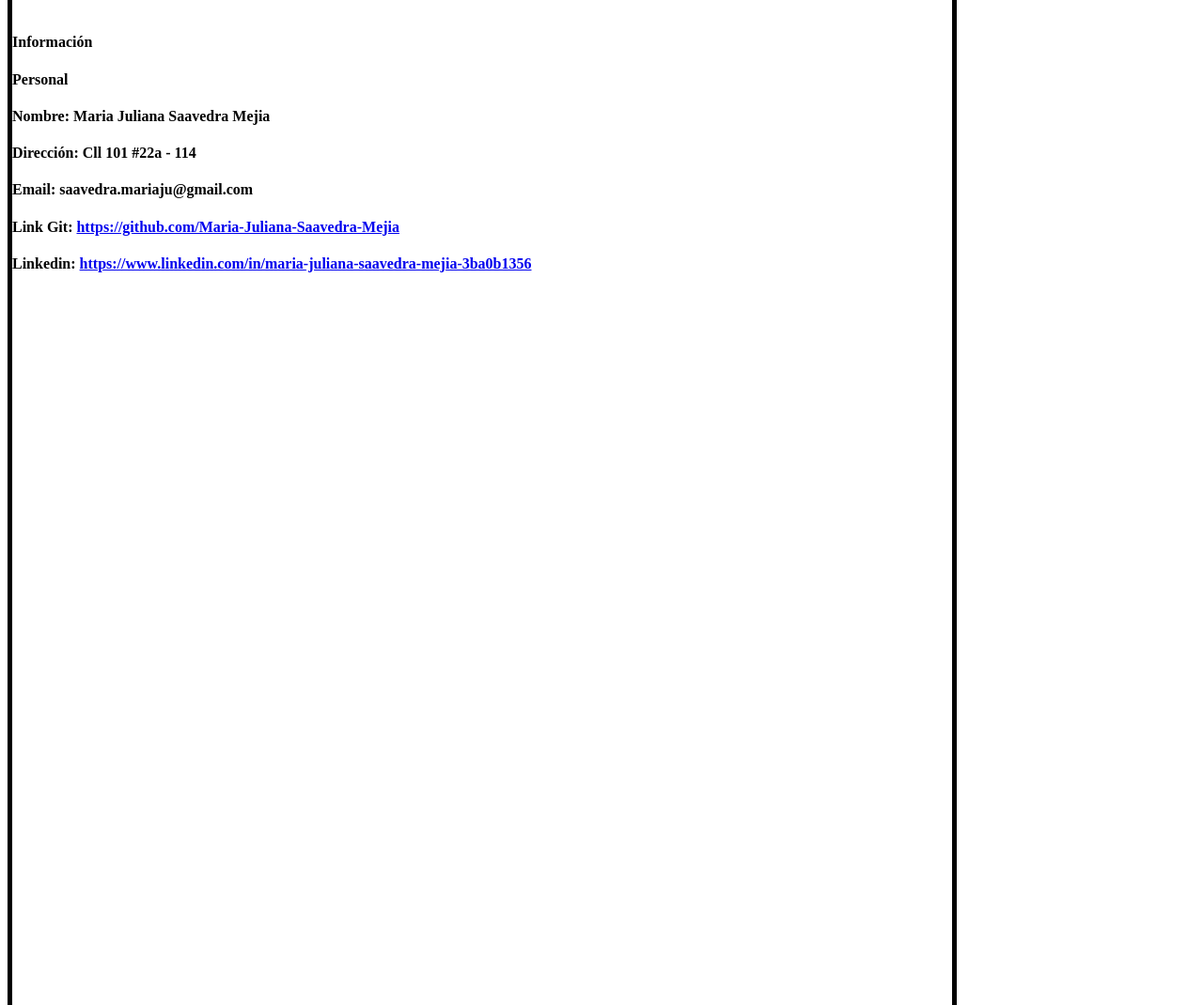
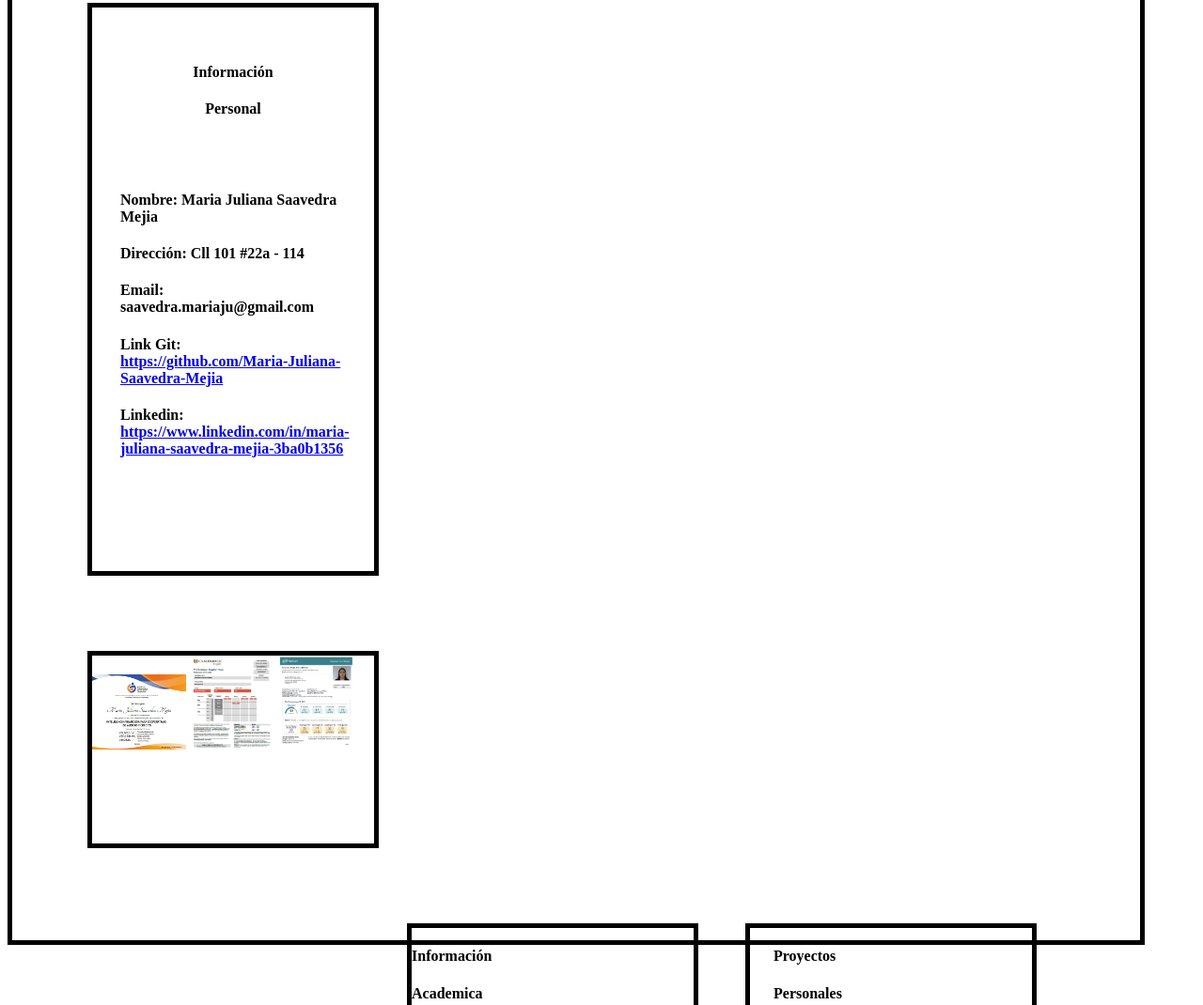
Before and after one commit to Maria-Juliana-Saavedra-Mejia/HTML_S1_SaavedraMaria, a plain HTML site: page DIA2/index.html in a window 1280 px wide. Shown: the part 412-1482 px from the top of the page at 94% size. Drawn offline with Linux system fonts and the light colour scheme.

Commit message:
feat :sparkles: my third update

```diff
--- a/DIA2/STYLE/style.css
+++ b/DIA2/STYLE/style.css
@@ -1,15 +1,100 @@
-
-.foto{
-    width: 300px;
-    height: 300px;
-    border-radius: 100%;
-    margin: 50px;
-    border: 5px solid black
-
+body {
+    border: 5px solid black;
+    width: 1200px;
+    height: 1400px;
 }
 
-body {
+.foto {
+    width: 250px;
+    height: 250px;
+    border-radius: 100%;
+    margin: 90px;
     border: 5px solid black;
-    width: 1000px;
-    height:1500px;
+    margin-top: 4%;
 }
+
+.infopers {
+    width: 300px;
+    height: 600px;
+    border: 5px solid black;
+    margin: 80px;
+    margin-top: 0.00%;
+}
+
+.inf {
+    margin-top: 20%;
+    text-align: center;
+}
+
+.per {
+    text-align: center;
+}
+
+.Nombre {
+    margin-left: 10%;
+    margin-right: 10%;
+}
+
+.Dirección {
+    margin-left: 10%;
+    margin-right: 10%;
+}
+
+.Email {
+    margin-left: 10%;
+    margin-right: 10%;
+}
+
+.Git {
+    margin-left: 10%;
+    margin-right: 10%;
+}
+
+.link {
+    margin-left: 10%;
+    margin-right: 10%;
+}
+
+.diplomas {
+    width: 300px;
+    height: 200px;
+    border: 5px solid black;
+    margin: 80px;
+    margin-top: 0%;
+}
+
+.diplomado {
+    width: 100px;
+    height: 80px;
+    margin-top: 0cm;
+}
+
+.PET {
+    width: 30%;
+    height: 100px;
+    margin-top: 0cm;
+}
+
+.toefl {
+    width: 80px;
+    height: 100px;
+    margin-top: 0cm;
+}
+.infoacademi {
+    width: 300px;
+    height: 600px;
+    border: 5px solid black;
+    margin: 80px;
+    margin-left: 35%;
+    margin-top: 0%;
+    float: left;
+}
+
+.proyectos {
+    width: 300px;
+    height: 600px;
+    border: 5px solid black;
+    margin: 80px;
+    margin-left: 65%;
+    margin-top: 0%;
+}
--- a/DIA2/index.html
+++ b/DIA2/index.html
@@ -8,17 +8,36 @@
 </head>
 
 <body>
+
     <img src="./IMG/foto.jpeg" alt="avatar" class="foto" >
-    <div>
-        <h4>Información</h4>
-        <h4>Personal</h4>
-        <p></p>
-        <h4>Nombre: Maria Juliana Saavedra Mejia</h4>
-        <h4>Dirección: Cll 101 #22a - 114</h4>
-        <h4>Email: saavedra.mariaju@gmail.com</h4>
-        <h4>Link Git: <a href="https://github.com/Maria-Juliana-Saavedra-Mejia">https://github.com/Maria-Juliana-Saavedra-Mejia</a></h4>
-        <h4>Linkedin: <a href="https://www.linkedin.com/in/maria-juliana-saavedra-mejia-3ba0b1356/">https://www.linkedin.com/in/maria-juliana-saavedra-mejia-3ba0b1356</a></h4>
+
+    <div class="infopers">
+        <h4 class="inf">Información</h4>
+        <h4 class="per">Personal</h4>
+        <br></br>
+        <h4 class="Nombre">Nombre: Maria Juliana Saavedra Mejia</h4>
+        <h4 class="Dirección">Dirección: Cll 101 #22a - 114</h4>
+        <h4 class="Email">Email: saavedra.mariaju@gmail.com</h4>
+        <h4 class=" Git">Link Git: <a href="https://github.com/Maria-Juliana-Saavedra-Mejia">
+           https://github.com/Maria-Juliana-Saavedra-Mejia</a></h4>
+    <h4 class="link">Linkedin: <a href="https://www.linkedin.com/in/maria-juliana-saavedra-mejia-3ba0b1356/">
+           https://www.linkedin.com/in/maria-juliana-saavedra-mejia-3ba0b1356</a></h4>
     </div>
+    <div class="diplomas">
+        <img src="./IMG/diplomado.PNG" alt="avatar" class="diplomado" >
+       <img src="./IMG/PET.PNG" alt="avatar" class="PET" >
+       <img src="./IMG/toefl.PNG" alt="avatar" class="toefl" >
+    </div>
+
+    <div class="infoacademi">
+        <h4 class="infa">Información</h4>
+        <h4 class="aca">Academica</h4>
+ </div>
+
+ <div class="proyectos">
+    <h4 class="infa">Proyectos</h4>
+    <h4 class="aca">Personales</h4>
+   </div>
 
 </body>
 
```
Also changed, not shown: DIA2/IMG/PET.PNG (added), DIA2/IMG/diplomado.PNG (added), DIA2/IMG/toefl.PNG (added).
